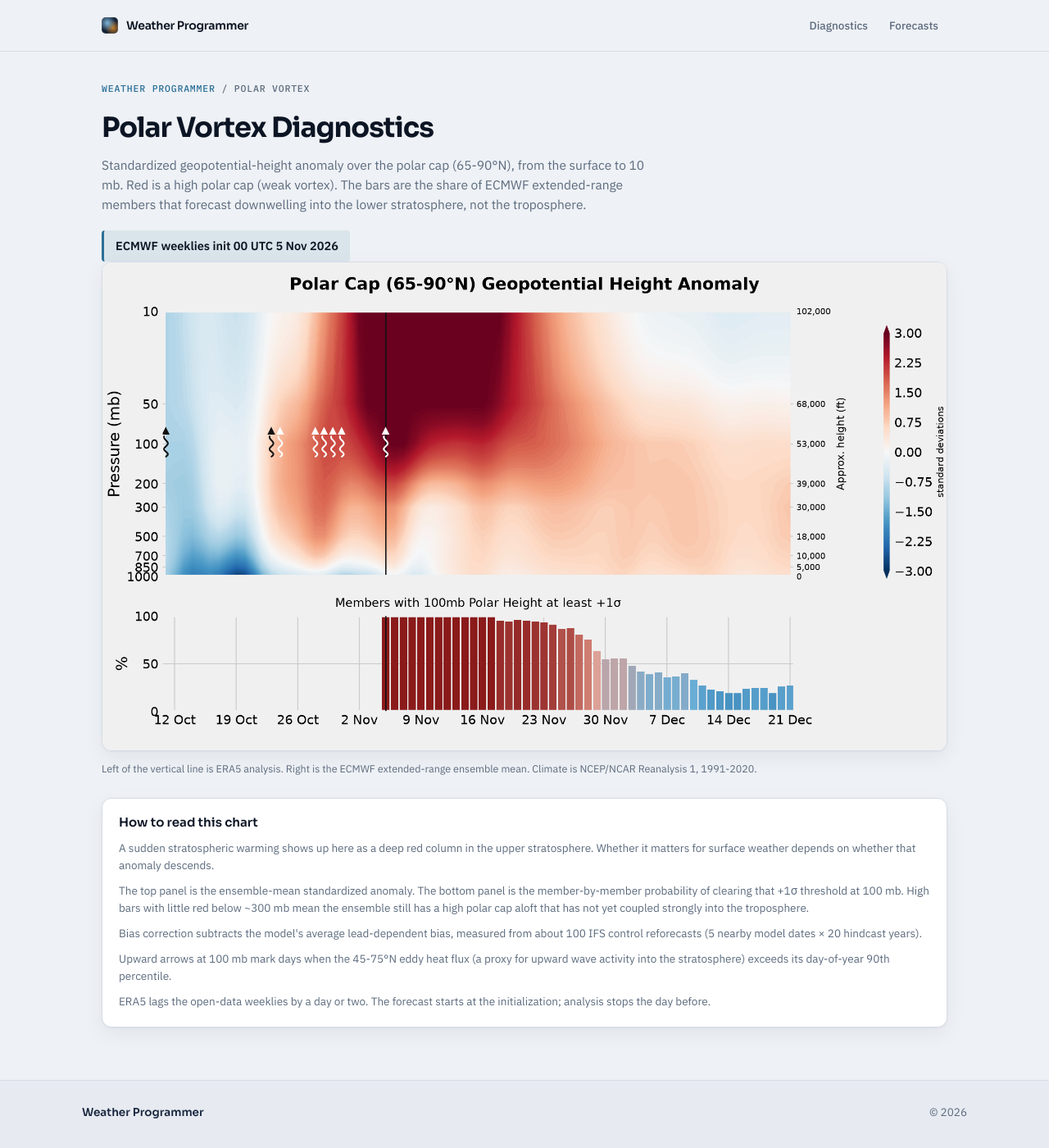
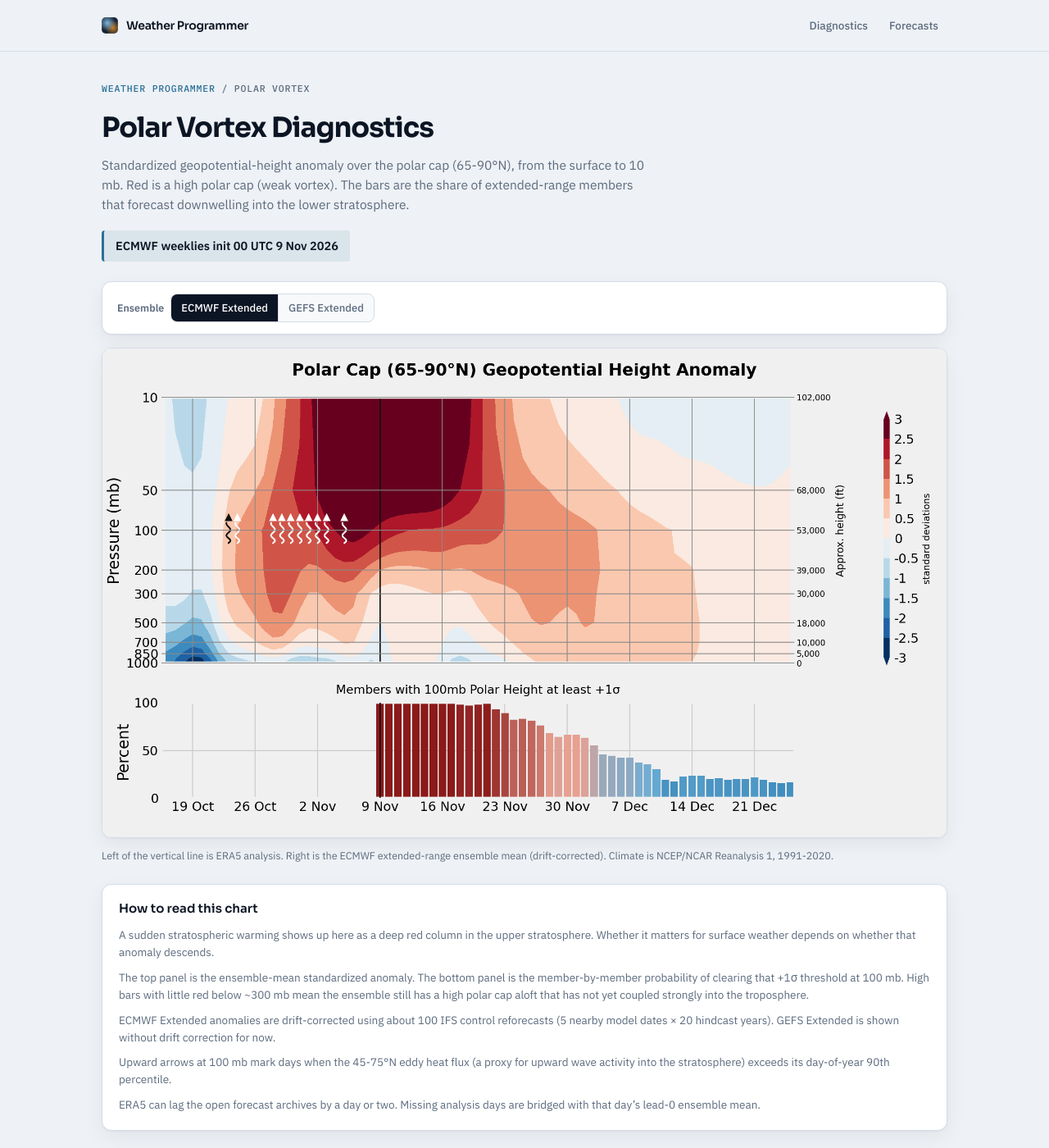
Before and after one commit to frontogenesis/frontogenesis.github.io, a Jekyll site: the page polar_vortex/index.html, which Jekyll copies as it is, in a window 1280 px wide and 1400 px high. Shown: the whole window at 82% size. Built offline with Jekyll 4.4.1, drawn with Linux system fonts in a browser that asks for light colours; part of the change alters nothing that is shown.

Commit message:
Add GEFS polar-cap chart and ECMWF/GEFS Extended toggle.
Co-authored-by: Cursor <cursoragent@cursor.com>

```diff
--- a/polar_vortex/index.html
+++ b/polar_vortex/index.html
@@ -29,23 +29,33 @@
     <p class="lede">
       Standardized geopotential-height anomaly over the polar cap (65-90°N),
       from the surface to 10 mb. Red is a high polar cap (weak vortex).
-      The bars are the share of ECMWF extended-range members that forecast
-      downwelling into the lower stratosphere, not the troposphere.
+      The bars are the share of extended-range members that forecast
+      downwelling into the lower stratosphere.
     </p>
     <p class="status" id="status">Loading latest init…</p>
+
+    <div class="controls">
+      <div class="control">
+        <span class="control-label">Ensemble</span>
+        <div class="seg" role="group" aria-label="Ensemble">
+          <button type="button" data-model="ecmwf" aria-pressed="true">ECMWF Extended</button>
+          <button type="button" data-model="gefs" aria-pressed="false">GEFS Extended</button>
+        </div>
+      </div>
+    </div>
 
     <div class="frame">
       <img id="chart" alt="Polar-cap geopotential-height anomaly and 100 mb descent probability" src="polar_cap_descent.png">
     </div>
-    <p class="hint">Left of the vertical line is ERA5 analysis. Right is the ECMWF extended-range ensemble mean. Climate is NCEP/NCAR Reanalysis 1, 1991-2020.</p>
+    <p class="hint" id="hint">Left of the vertical line is ERA5 analysis. Right is the ensemble-mean forecast. Climate is NCEP/NCAR Reanalysis 1, 1991-2020.</p>
 
     <div class="key">
       <h2>How to read this chart</h2>
       <p>A sudden stratospheric warming shows up here as a deep red column in the upper stratosphere. Whether it matters for surface weather depends on whether that anomaly descends.</p>
       <p>The top panel is the ensemble-mean standardized anomaly. The bottom panel is the member-by-member probability of clearing that +1σ threshold at 100 mb. High bars with little red below ~300 mb mean the ensemble still has a high polar cap aloft that has not yet coupled strongly into the troposphere.</p>
-      <p>Bias correction subtracts the model's average lead-dependent bias, measured from about 100 IFS control reforecasts (5 nearby model dates × 20 hindcast years).</p>
+      <p id="drift-note">ECMWF Extended anomalies are drift-corrected using about 100 IFS control reforecasts (5 nearby model dates × 20 hindcast years). GEFS Extended is shown without drift correction for now.</p>
       <p>Upward arrows at 100 mb mark days when the 45-75°N eddy heat flux (a proxy for upward wave activity into the stratosphere) exceeds its day-of-year 90th percentile.</p>
-      <p>ERA5 lags the open-data weeklies by a day or two. The forecast starts at the initialization; analysis stops the day before.</p>
+      <p>ERA5 can lag the open forecast archives by a day or two. Missing analysis days are bridged with that day’s lead-0 ensemble mean.</p>
     </div>
   </div>
   <footer class="site-footer">
@@ -57,6 +67,15 @@
 
   <script>
     const MONTHS = ["Jan","Feb","Mar","Apr","May","Jun","Jul","Aug","Sep","Oct","Nov","Dec"];
+    const FILES = {
+      ecmwf: "polar_cap_descent.png",
+      gefs: "polar_cap_descent_gefs.png",
+    };
+    const LABELS = {
+      ecmwf: "ECMWF weeklies",
+      gefs: "GEFS 35-day",
+    };
+    const state = { model: "ecmwf", meta: null };
 
     function fmt(iso) {
       if (!iso) return "";
@@ -65,20 +84,66 @@
       return `${day} ${MONTHS[month - 1]} ${year}`;
     }
 
-    function render(meta) {
-      const init = meta && meta.init ? fmt(meta.init) : "";
+    function modelMeta(meta, model) {
+      if (!meta) return null;
+      if (meta[model] && meta[model].init) return meta[model];
+      if (model === "ecmwf" && meta.init) {
+        return {
+          init: meta.init,
+          era5_through: meta.era5_through,
+          forecast_start: meta.forecast_start,
+        };
+      }
+      return null;
+    }
+
+    function render() {
+      const block = modelMeta(state.meta, state.model);
+      const img = document.getElementById("chart");
+      img.src = FILES[state.model];
+      img.alt = `${LABELS[state.model]} polar-cap height anomaly and 100 mb descent probability`;
       const status = document.getElementById("status");
-      if (init) {
-        status.textContent = `ECMWF weeklies init 00 UTC ${init}`;
+      const hint = document.getElementById("hint");
+      if (block && block.init) {
+        status.textContent = `${LABELS[state.model]} init 00 UTC ${fmt(block.init)}`;
+      } else if (state.meta && state.meta.init && state.model === "ecmwf") {
+        status.textContent = `${LABELS.ecmwf} init 00 UTC ${fmt(state.meta.init)}`;
       } else {
-        status.textContent = "Latest published polar vortex diagnostic";
+        status.textContent = `${LABELS[state.model]} chart not published yet`;
       }
+      const right =
+        state.model === "ecmwf"
+          ? "ECMWF extended-range ensemble mean (drift-corrected)"
+          : "GEFS extended-range ensemble mean (no drift correction yet)";
+      hint.textContent =
+        `Left of the vertical line is ERA5 analysis. Right is the ${right}. Climate is NCEP/NCAR Reanalysis 1, 1991-2020.`;
     }
+
+    function press(model) {
+      document.querySelectorAll("[data-model]").forEach((btn) => {
+        btn.setAttribute("aria-pressed", btn.getAttribute("data-model") === model ? "true" : "false");
+      });
+    }
+
+    document.querySelectorAll("[data-model]").forEach((btn) => {
+      btn.addEventListener("click", () => {
+        state.model = btn.getAttribute("data-model");
+        press(state.model);
+        render();
+      });
+    });
 
     fetch("meta.json")
       .then((response) => (response.ok ? response.json() : null))
-      .then(render)
-      .catch(() => render(null));
+      .then((meta) => {
+        state.meta = meta;
+        if (meta && meta.gefs && meta.gefs.init && !(meta.ecmwf && meta.ecmwf.init) && !meta.init) {
+          state.model = "gefs";
+          press("gefs");
+        }
+        render();
+      })
+      .catch(() => render());
   </script>
 </body>
 </html>
--- a/polar_vortex/meta.json
+++ b/polar_vortex/meta.json
@@ -1,9 +1,23 @@
 {
-  "init": "2026-11-05",
-  "updated_utc": "2026-11-07T08:11:59Z",
+  "updated_utc": "2026-11-12T02:06:45Z",
   "files": [
-    "polar_cap_descent.png"
+    "polar_cap_descent.png",
+    "polar_cap_descent_gefs.png"
   ],
-  "era5_through": "2026-10-31",
-  "forecast_start": "2026-11-05"
+  "init": "2026-11-09",
+  "ecmwf": {
+    "init": "2026-11-09",
+    "era5_through": "2026-11-05",
+    "forecast_start": "2026-11-09",
+    "members": "101"
+  },
+  "gefs": {
+    "init": "2026-11-10",
+    "era5_through": "2026-11-05",
+    "forecast_start": "2026-11-10",
+    "model_label": "GEFS extended-range",
+    "members": "31"
+  },
+  "era5_through": "2026-11-05",
+  "forecast_start": "2026-11-09"
 }
```
Also changed, not shown: polar_vortex/polar_cap_descent.png, polar_vortex/polar_cap_descent_gefs.png (added).
